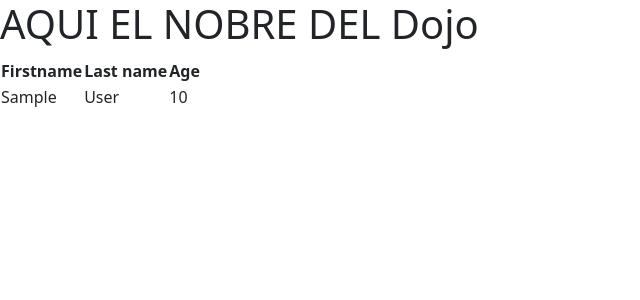
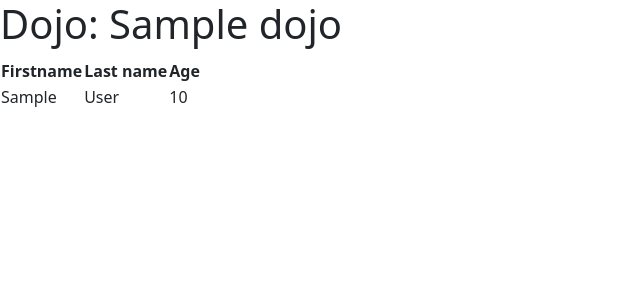
Before and after one commit to gemaortega/Dojos_ninjas, a Flask app: template dojos_flask_app/templates/show.html in a window 1280 px wide. Shown: the top 300 px of the page, without its empty margins (0-640 px from the left). Run offline with Flask 2, Linux system fonts and the light colour scheme; the template is opened without the code that fills it: most values are stand-ins (such as "Sample title", 1, 10 or a date in 2020).

Commit message:
Corrije Ninjas.

```diff
--- a/dojos_flask_app/controllers/dojos_controllers.py
+++ b/dojos_flask_app/controllers/dojos_controllers.py
@@ -18,7 +18,11 @@ def created():
 
 @app.route('/dojos/<int:dojo_id>')
 def show_dojo(dojo_id):
-    data = {"id":dojo_id}
+    data = {
+        "id": dojo_id
+    }
     dojo = Dojo.get_dojo(data)
+    print(f'show_dojo. dojo: {dojo}')
     ninjas_in_dojo = Dojo.get_ninjas_in_dojo(data)
+    print(f'show_dojo. ninjas_in_dojo: {ninjas_in_dojo}')
     return render_template('show.html', dojo=dojo, ninjas_in_dojo=ninjas_in_dojo)
--- a/dojos_flask_app/templates/show.html
+++ b/dojos_flask_app/templates/show.html
@@ -8,7 +8,7 @@
     <title>Show</title>
 </head>
 <body>
-    <h1>AQUI EL NOBRE DEL Dojo</h1>
+    <h1>Dojo: {{dojo.name}}</h1>
     <table>
         <th>
             <tr>
@@ -16,7 +16,7 @@
                 <th>Last name</th>
                 <th>Age</th>
             </tr>
-            {% for ninja in ninja_in_dojo %}
+            {% for ninja in ninjas_in_dojo %}
             <tr>
                 <td>{{ninja.first_name}}</td>
                 <td>{{ninja.last_name}}</td>
```
Also changed, not shown: dojos_flask_app/models/dojo_model.py (+10 -2 lines).
